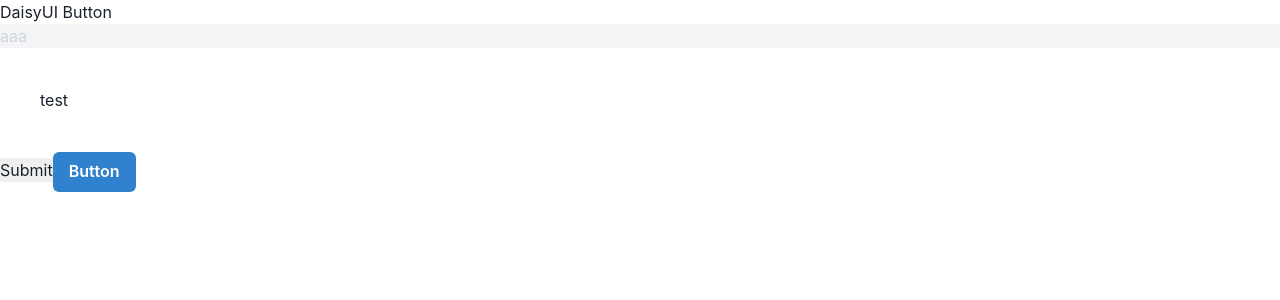
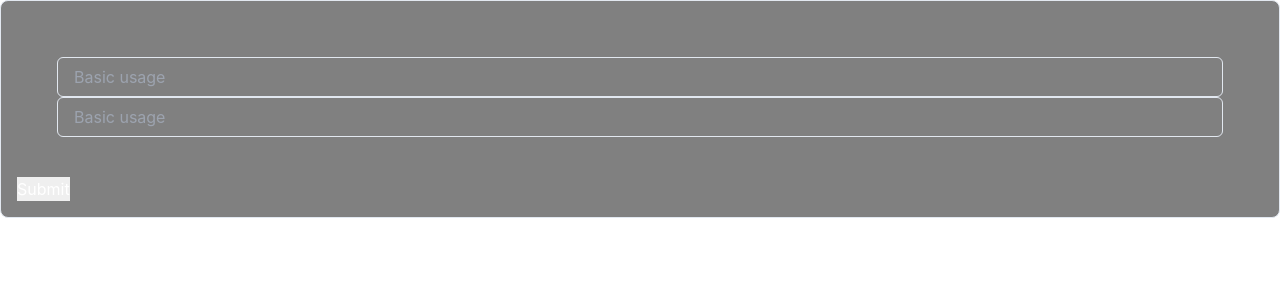
Before and after one commit to koji-koji/lean-learn, a Next.js app: page / in a window 1280 px wide. Shown: the top 300 px of the page. Built offline with nearby package versions, Linux system fonts and the light colour scheme.

Commit message:
refactor: エリアコンポーネントからカードコンポーネントに移行。

```diff
--- a/components/layouts/LearnSettingAreaComponent.tsx
+++ b/components/layouts/LearnSettingAreaComponent.tsx
@@ -1,6 +1,6 @@
-import { Button } from '@chakra-ui/react'
 import React from 'react'
-import { useForm } from 'react-hook-form'
+
+import LearnSettingCardComponent from '../mass/LearnSettingCardComponent'
 
 type Inputs = {
   example: string
@@ -8,29 +8,10 @@ type Inputs = {
 }
 
 const LearnSettingAreaComponent: React.FC = () => {
-  const {
-    register,
-    handleSubmit,
-    watch,
-    formState: { errors },
-  } = useForm<Inputs>()
-
-  const onSubmit = (data: unknown) => console.log(data)
-
-  console.log(watch('example'))
-
   return (
-    <form onSubmit={handleSubmit(onSubmit)}>
-      <button className="btn btn-primary">DaisyUI Button</button>
-      <p className="text-gray-300 bg-gray-100">aaa</p>
-      <div className="p-10">
-        <input defaultValue="test" {...register('example')} />
-        <input {...register('exampleRequired', { required: true })} />
-        {errors.exampleRequired && <span>This field is required</span>}
-      </div>
-      <input type="submit" />
-      <Button colorScheme="blue">Button</Button>
-    </form>
+    <section>
+      <LearnSettingCardComponent />
+    </section>
   )
 }
 
--- a/components/mass/LearnSettingCardComponent.tsx
+++ b/components/mass/LearnSettingCardComponent.tsx
@@ -1,9 +1,45 @@
+import { Box, Input } from '@chakra-ui/react'
 import React from 'react'
+import { useForm } from 'react-hook-form'
+
+type Inputs = {
+  example: string
+  exampleRequired: string
+}
 
 const LearnSettingCardComponent: React.FC = () => {
+  const {
+    register,
+    handleSubmit,
+    watch,
+    formState: { errors },
+  } = useForm<Inputs>()
+  const onSubmit = (data: unknown) => console.log(data)
+
+  console.log(watch('example'))
+
   return (
     <>
-      <LearnSettingCardComponent />
+      <Box
+        w="100%"
+        p={4}
+        bg="gray"
+        color="white"
+        borderWidth="1px"
+        borderRadius="lg"
+      >
+        <form onSubmit={handleSubmit(onSubmit)}>
+          <div className="p-10">
+            <Input placeholder="Basic usage" {...register('example')} />
+            <Input
+              placeholder="Basic usage"
+              {...register('exampleRequired', { required: true })}
+            />
+            {errors.exampleRequired && <span>This field is required</span>}
+          </div>
+          <input type="submit" />
+        </form>
+      </Box>
     </>
   )
 }
```
